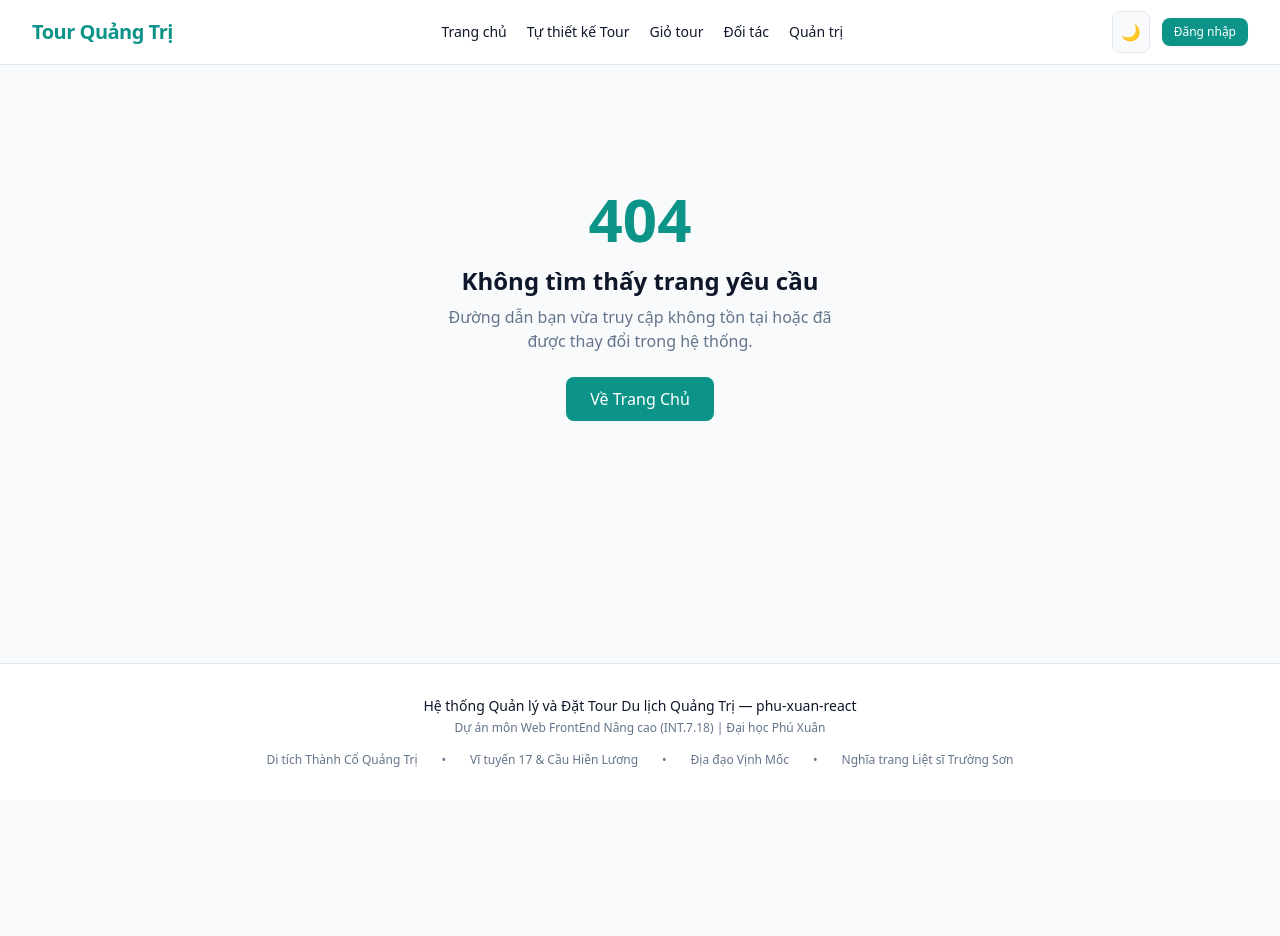
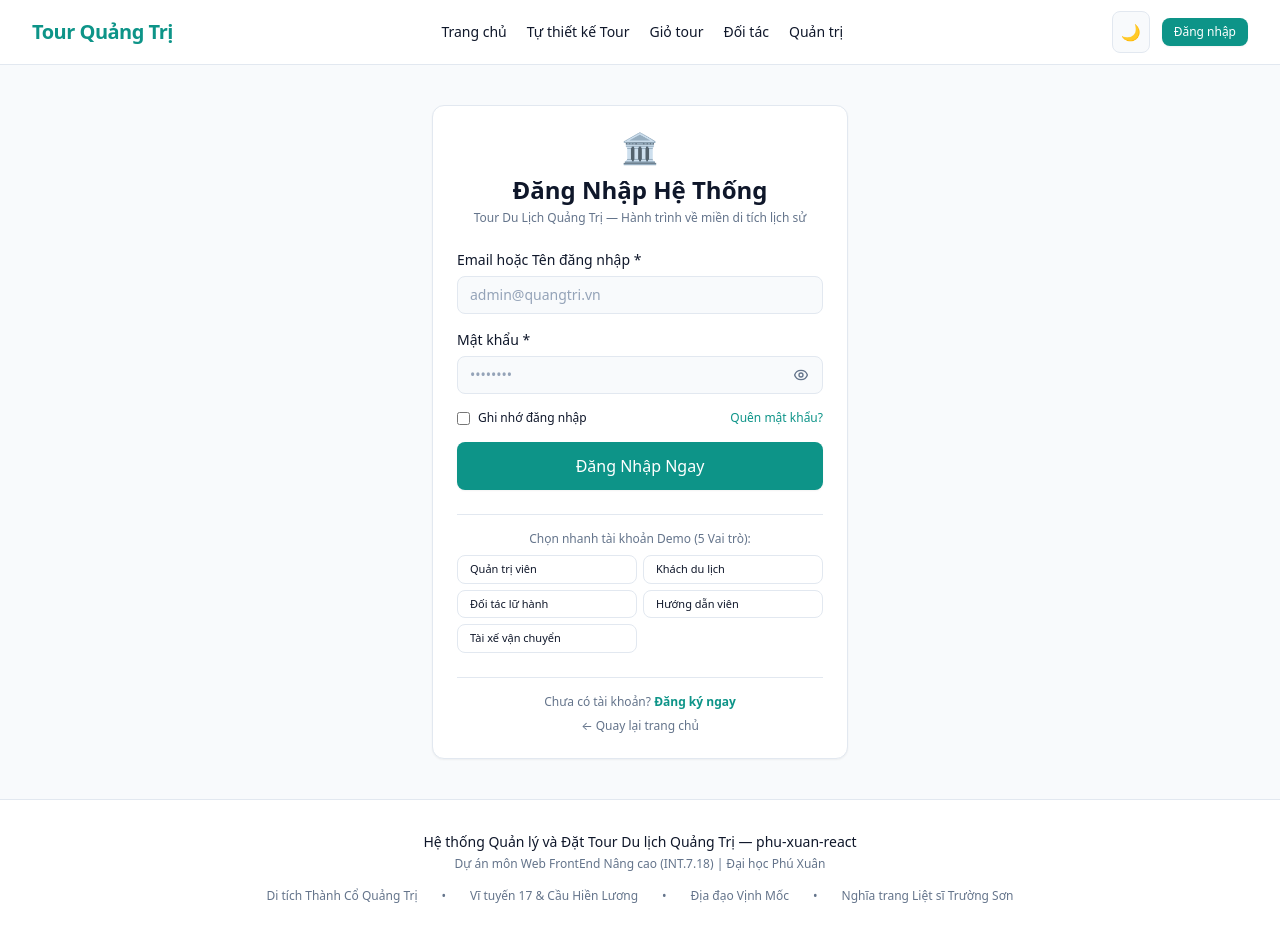
Before and after one commit to haiydkr06-hub/Tour-Quang-Tri-, a React (Vite) app: page /login in a window 1280 px wide. Before the commit the page ends 800 px from the top, so only its background shows below. Built offline with nearby package versions, Linux system fonts and the light colour scheme.

Commit message:
feat(auth-phase-3): controlled login page with zod validation, forgot password and 5 roles demo

```diff
--- a/src/app/routes.tsx
+++ b/src/app/routes.tsx
@@ -6,7 +6,7 @@ import { CustomTourBuilderPage } from '@/pages/CustomTourBuilderPage';
 import { CheckoutPage } from '@/pages/CheckoutPage';
 import { PartnerDashboard } from '@/pages/PartnerDashboard';
 import { AdminDashboard } from '@/pages/AdminDashboard';
-import { AdminLoginPage } from '@/pages/AdminLoginPage';
+import { LoginPage } from '@/pages/public/LoginPage';
 import { NotFoundPage } from '@/pages/NotFoundPage';
 import { RoleGuard } from '@/features/auth/components/RoleGuard';
 
@@ -38,7 +38,7 @@ export const routes: RouteObject[] = [
       {
         path: 'partner',
         element: (
-          <RoleGuard requiredRole={['PARTNER', 'GUIDE', 'DRIVER']} redirectTo="/admin/login">
+          <RoleGuard requiredRole={['PARTNER', 'GUIDE', 'DRIVER']} redirectTo="/login">
             <PartnerDashboard />
           </RoleGuard>
         ),
@@ -46,14 +46,18 @@ export const routes: RouteObject[] = [
       {
         path: 'admin',
         element: (
-          <RoleGuard requiredRole="ADMIN" redirectTo="/admin/login">
+          <RoleGuard requiredRole="ADMIN" redirectTo="/login">
             <AdminDashboard />
           </RoleGuard>
         ),
       },
       {
+        path: 'login',
+        element: <LoginPage />,
+      },
+      {
         path: 'admin/login',
-        element: <AdminLoginPage />,
+        element: <LoginPage />,
       },
       {
         path: '*',
--- a/src/components/Navbar.tsx
+++ b/src/components/Navbar.tsx
@@ -86,7 +86,7 @@ export function Navbar({
               </Button>
             </div>
           ) : (
-            <Link to="/admin/login">
+            <Link to="/login">
               <Button variant="primary" size="sm">
                 Đăng nhập
               </Button>
--- /dev/null
+++ b/src/features/auth/components/ForgotPasswordModal.tsx
@@ -0,0 +1,103 @@
+import { useState, type FormEvent } from 'react';
+import { forgotPasswordApi } from '../service';
+import { validateForgotPasswordForm } from '../schemas';
+import { Modal } from '@/components/ui/Modal';
+import { TextField } from '@/components/ui/TextField';
+import { Button } from '@/components/ui/Button';
+
+export interface ForgotPasswordModalProps {
+  isOpen: boolean;
+  onClose: () => void;
+}
+
+/**
+ * Hộp thoại yêu cầu khôi phục mật khẩu qua Email đã đăng ký.
+ */
+export function ForgotPasswordModal({ isOpen, onClose }: ForgotPasswordModalProps) {
+  const [email, setEmail] = useState('');
+  const [error, setError] = useState('');
+  const [successMsg, setSuccessMsg] = useState('');
+  const [isLoading, setIsLoading] = useState(false);
+
+  const handleSubmit = async (e: FormEvent) => {
+    e.preventDefault();
+    setError('');
+    setSuccessMsg('');
+
+    const validation = validateForgotPasswordForm({ email });
+    if (!validation.success) {
+      setError(validation.errors.email || 'Email không hợp lệ');
+      return;
+    }
+
+    setIsLoading(true);
+    try {
+      const res = await forgotPasswordApi({ email });
+      if (res.success) {
+        setSuccessMsg(res.message);
+      } else {
+        setError(res.message);
+      }
+    } finally {
+      setIsLoading(false);
+    }
+  };
+
+  const handleClose = () => {
+    setEmail('');
+    setError('');
+    setSuccessMsg('');
+    onClose();
+  };
+
+  return (
+    <Modal
+      isOpen={isOpen}
+      onClose={handleClose}
+      title="Khôi Phục Mật Khẩu"
+      footer={
+        <div className="flex gap-2">
+          <Button variant="ghost" size="sm" onClick={handleClose}>
+            Đóng
+          </Button>
+          {!successMsg ? (
+            <Button
+              variant="primary"
+              size="sm"
+              form="forgot-password-form"
+              type="submit"
+              isLoading={isLoading}
+            >
+              Gửi Mã Xác Nhận
+            </Button>
+          ) : null}
+        </div>
+      }
+    >
+      {successMsg ? (
+        <div className="rounded-lg bg-success/10 p-4 text-xs text-success border border-success/20">
+          <p className="font-semibold">{successMsg}</p>
+          <p className="mt-1 text-ink-muted">
+            Vui lòng kiểm tra hòm thư và làm theo hướng dẫn để đặt mật khẩu mới.
+          </p>
+        </div>
+      ) : (
+        <form id="forgot-password-form" onSubmit={handleSubmit} className="space-y-4">
+          <p className="text-xs text-ink-muted leading-relaxed">
+            Nhập địa chỉ email tài khoản của bạn để nhận mã OTP khôi phục mật khẩu.
+          </p>
+
+          <TextField
+            label="Địa chỉ Email"
+            type="email"
+            placeholder="nhap.email@quangtri.vn"
+            value={email}
+            onChange={(e) => setEmail(e.target.value)}
+            error={error}
+            required
+          />
+        </form>
+      )}
+    </Modal>
+  );
+}
--- /dev/null
+++ b/src/pages/public/LoginPage.tsx
@@ -0,0 +1,172 @@
+import { useState, type FormEvent } from 'react';
+import { useNavigate, Link } from 'react-router';
+import { useAuthStore } from '@/features/auth/store';
+import { loginApi, DEMO_ACCOUNTS } from '@/features/auth/service';
+import { validateLoginForm } from '@/features/auth/schemas';
+import type { LoginCredentials, UserRole } from '@/features/auth/types';
+import { ForgotPasswordModal } from '@/features/auth/components/ForgotPasswordModal';
+import { TextField } from '@/components/ui/TextField';
+import { Button } from '@/components/ui/Button';
+import { Card } from '@/components/ui/Card';
+
+/**
+ * Màn hình Đăng nhập công khai (LoginPage) sử dụng Controlled Form và xác thực Zod.
+ */
+export function LoginPage() {
+  const navigate = useNavigate();
+  const login = useAuthStore((s) => s.login);
+
+  const [formData, setFormData] = useState<LoginCredentials>({
+    identifier: '',
+    password: '',
+    rememberMe: false,
+  });
+  const [fieldErrors, setFieldErrors] = useState<Record<string, string>>({});
+  const [serverError, setServerError] = useState<string>('');
+  const [isLoading, setIsLoading] = useState<boolean>(false);
+  const [isForgotModalOpen, setIsForgotModalOpen] = useState<boolean>(false);
+
+  const redirectByRole = (role: UserRole) => {
+    if (role === 'ADMIN') navigate('/admin');
+    else if (['PARTNER', 'GUIDE', 'DRIVER'].includes(role)) navigate('/partner');
+    else navigate('/');
+  };
+
+  const handleSubmit = async (e: FormEvent) => {
+    e.preventDefault();
+    setServerError('');
+
+    const validation = validateLoginForm(formData);
+    if (!validation.success) {
+      setFieldErrors(validation.errors);
+      return;
+    }
+
+    setFieldErrors({});
+    setIsLoading(true);
+    try {
+      const res = await loginApi(formData);
+      if (res.success && res.user && res.token) {
+        login(res.user, res.token);
+        redirectByRole(res.user.role);
+      } else {
+        setServerError(res.message);
+      }
+    } finally {
+      setIsLoading(false);
+    }
+  };
+
+  const handleDemoLogin = async (acc: typeof DEMO_ACCOUNTS[0]) => {
+    setServerError('');
+    setIsLoading(true);
+    try {
+      const res = await loginApi({ identifier: acc.email, password: acc.password });
+      if (res.success && res.user && res.token) {
+        login(res.user, res.token);
+        redirectByRole(res.user.role);
+      }
+    } finally {
+      setIsLoading(false);
+    }
+  };
+
+  return (
+    <div className="mx-auto flex min-h-[80vh] max-w-md items-center justify-center px-4 py-10">
+      <Card className="w-full">
+        <div className="text-center">
+          <span className="text-3xl">🏛️</span>
+          <h1 className="mt-2 text-2xl font-bold text-ink">Đăng Nhập Hệ Thống</h1>
+          <p className="mt-1 text-xs text-ink-muted">
+            Tour Du Lịch Quảng Trị — Hành trình về miền di tích lịch sử
+          </p>
+        </div>
+
+        {serverError ? (
+          <div className="mt-4 rounded-lg bg-danger/10 p-3 text-xs text-danger border border-danger/20" role="alert">
+            {serverError}
+          </div>
+        ) : null}
+
+        <form onSubmit={handleSubmit} className="mt-6 space-y-4">
+          <TextField
+            label="Email hoặc Tên đăng nhập *"
+            placeholder="admin@quangtri.vn"
+            value={formData.identifier}
+            onChange={(e) => setFormData((p) => ({ ...p, identifier: e.target.value }))}
+            error={fieldErrors.identifier}
+            required
+          />
+
+          <TextField
+            label="Mật khẩu *"
+            type="password"
+            placeholder="••••••••"
+            value={formData.password}
+            onChange={(e) => setFormData((p) => ({ ...p, password: e.target.value }))}
+            error={fieldErrors.password}
+            required
+          />
+
+          <div className="flex items-center justify-between text-xs">
+            <label className="flex items-center gap-2 cursor-pointer text-ink">
+              <input
+                type="checkbox"
+                checked={formData.rememberMe}
+                onChange={(e) => setFormData((p) => ({ ...p, rememberMe: e.target.checked }))}
+                className="rounded accent-primary"
+              />
+              Ghi nhớ đăng nhập
+            </label>
+
+            <button
+              type="button"
+              onClick={() => setIsForgotModalOpen(true)}
+              className="text-primary hover:underline cursor-pointer"
+            >
+              Quên mật khẩu?
+            </button>
+          </div>
+
+          <Button type="submit" variant="primary" size="lg" isLoading={isLoading} className="w-full">
+            Đăng Nhập Ngay
+          </Button>
+        </form>
+
+        <div className="mt-6 border-t border-border pt-4">
+          <p className="text-center text-xs text-ink-muted mb-2 font-medium">Chọn nhanh tài khoản Demo (5 Vai trò):</p>
+          <div className="grid grid-cols-2 gap-1.5 text-[11px]">
+            {DEMO_ACCOUNTS.map((acc) => (
+              <Button
+                key={acc.role}
+                variant="outline"
+                size="sm"
+                className="py-1 px-2 text-[11px] justify-start truncate"
+                onClick={() => handleDemoLogin(acc)}
+              >
+                {acc.label}
+              </Button>
+            ))}
+          </div>
+        </div>
+
+        <div className="mt-6 border-t border-border pt-4 text-center text-xs text-ink-muted space-y-2">
+          <p>
+            Chưa có tài khoản?{' '}
+            <Link to="/register" className="font-semibold text-primary hover:underline">
+              Đăng ký ngay
+            </Link>
+          </p>
+          <Link to="/" className="inline-block text-ink-muted hover:text-ink">
+            ← Quay lại trang chủ
+          </Link>
+        </div>
+      </Card>
+
+      <ForgotPasswordModal
+        isOpen={isForgotModalOpen}
+        onClose={() => setIsForgotModalOpen(false)}
+      />
+    </div>
+  );
+}
```
Also changed, not shown: 1 other file (tests, documents, lock files or other folders).
